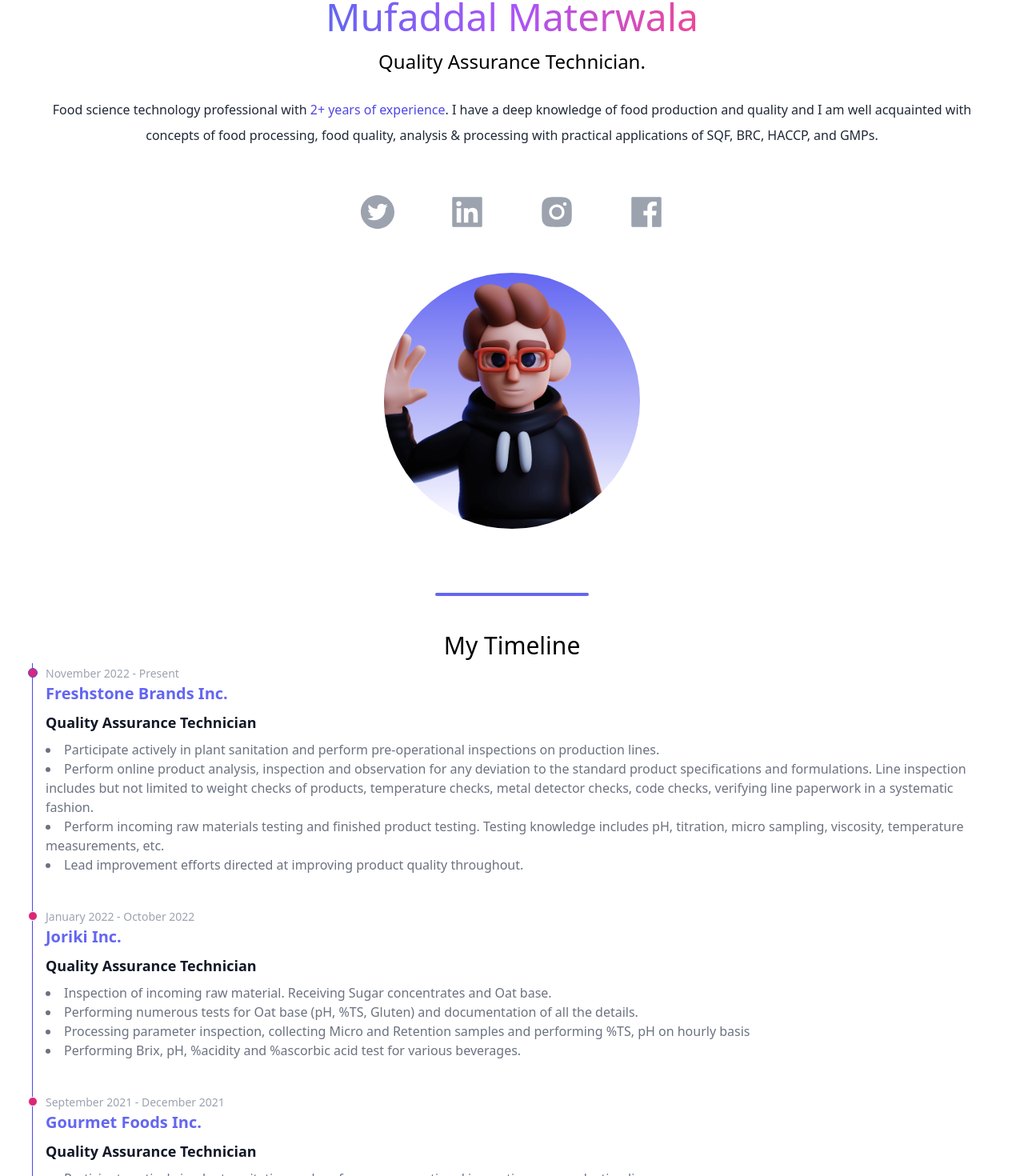
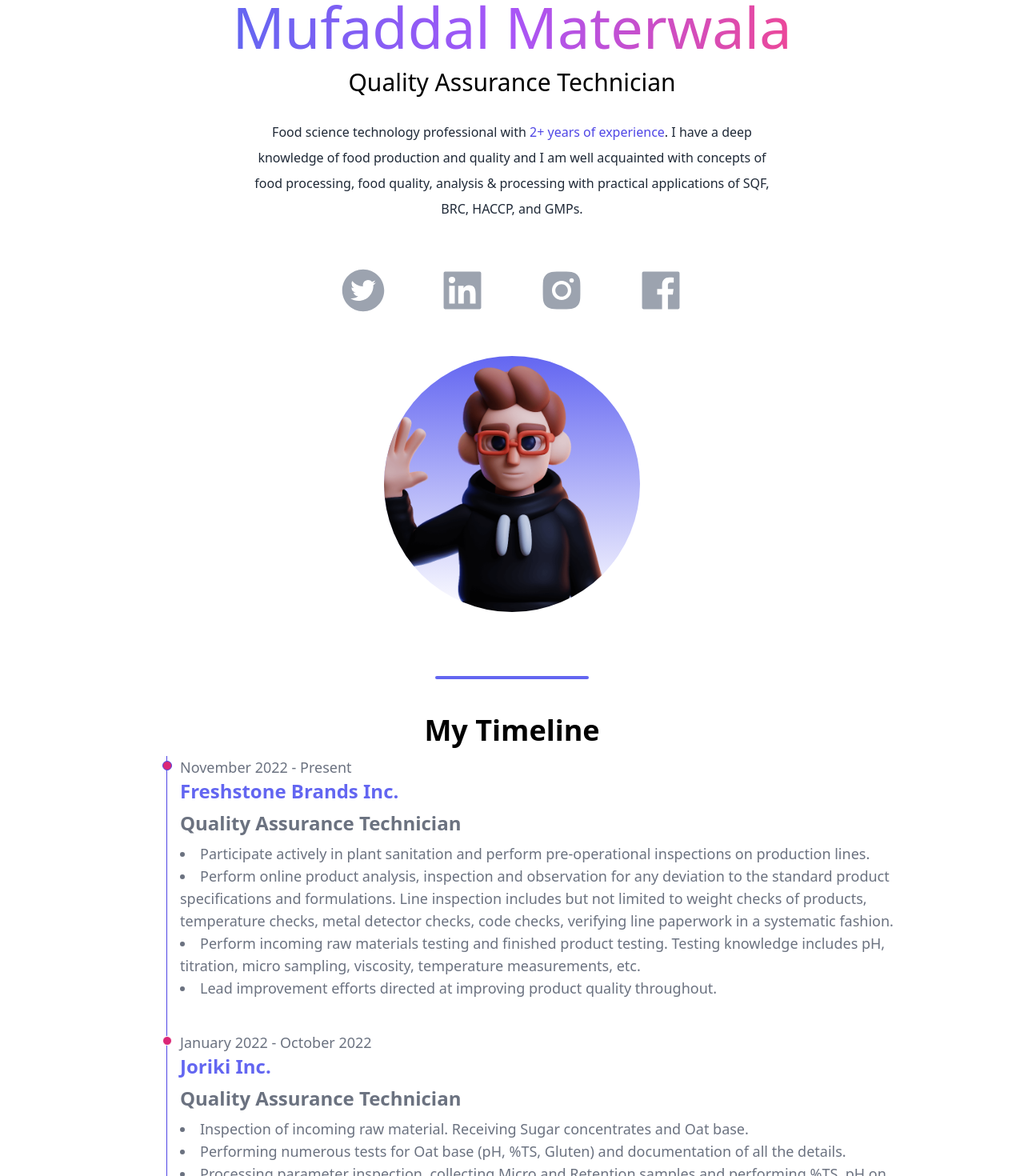
Before and after one commit to mhsegval/portfolio-mufaddal, a Next.js app: page / in a window 1280 px wide. Shown: the part 191-1661 px from the top of the page at 80% size. Built offline with nearby package versions, Linux system fonts and the light colour scheme.

Commit message:
Medium and Large screen CSS update

```diff
--- /dev/null
+++ b/components/Contact.jsx
@@ -0,0 +1,50 @@
+import React from 'react'
+
+const Contact = () => {
+  return (
+    <div className="p-2">
+    <hr className="w-48 h-1 mx-auto mb-3 bg-indigo-500 border-0 rounded md:my-10"></hr>
+            <div>
+              <h2 className="text-4xl lg:text-5xl font-bold leading-tight">
+                Lets talk about everything!
+              </h2>
+              <div className="text-gray-700 mt-8 mb-2">
+                Hate forms? Send me an <span className="underline">email</span>{" "}
+                instead.
+              </div>
+            </div>
+            <div>
+              <span className="uppercase text-sm text-gray-600 font-bold">
+                Full Name
+              </span>
+              <input
+                className="w-full bg-gray-300 text-gray-900 mt-2 p-3 rounded-lg focus:outline-none focus:shadow-outline"
+                type="text"
+                placeholder=""
+              />
+            </div>
+            <div className="mt-8">
+              <span className="uppercase text-sm text-gray-600 font-bold">
+                Email
+              </span>
+              <input
+                className="w-full bg-gray-300 text-gray-900 mt-2 p-3 rounded-lg focus:outline-none focus:shadow-outline"
+                type="text"
+              />
+            </div>
+            <div className="mt-8">
+              <span className="uppercase text-sm text-gray-600 font-bold">
+                Message
+              </span>
+              <textarea className="w-full h-32 bg-gray-300 text-gray-900 mt-2 p-3 rounded-lg focus:outline-none focus:shadow-outline"></textarea>
+            </div>
+            <div className="mt-8">
+              <button className="uppercase text-sm font-bold tracking-wide bg-indigo-500 text-gray-100 p-3 rounded-lg w-full focus:outline-none focus:shadow-outline">
+                Send Message
+              </button>
+            </div>
+          </div>
+  )
+}
+
+export default Contact
--- a/components/Cover.jsx
+++ b/components/Cover.jsx
@@ -12,23 +12,23 @@ const Cover = () => {
   return (
     <div>
         <div className="text-center px-5 py-6">
-            <h2 className="text-5xl py-2 bg-gradient-to-r from-indigo-500 via-purple-500 to-pink-500 inline-block text-transparent bg-clip-text">
+            <h2 className="text-5xl py-2 bg-gradient-to-r from-indigo-500 via-purple-500 to-pink-500 inline-block text-transparent bg-clip-text lg:text-7xl">
               Mufaddal Materwala
             </h2>
-            <h3 className="text-2xl py-2">Quality Assurance Technician.</h3>
-            <p className="text-md py-5 leading-8 text-gray-800">
+            <h3 className="text-2xl py-2 lg:text-3xl">Quality Assurance Technician</h3>
+            <p className="text-md py-5 leading-8 text-gray-800 max-w-2xl mx-auto" >
             Food science technology professional with <span className='text-indigo-600'>2+ years of experience</span>. I have a deep knowledge of food production and quality and I am well acquainted with concepts of food processing, food quality, analysis & processing with practical applications of SQF, BRC, HACCP, and GMPs.
             </p>
           </div>
 
-          <div className="text-5xl flex justify-center gap-16 py-3 text-gray-400">
+          <div className="text-5xl flex justify-center gap-16 py-3 text-gray-400 lg:text-6xl lg:gap-22">
             <AiFillTwitterCircle />
             <AiFillLinkedin />
             <AiFillInstagram/>
             <AiFillFacebook />
           </div>
 
-          <div className="relative mx-auto bg-gradient-to-b from-indigo-500 rounded-full w-80 h-80 mt-10 overflow-hidden">
+          <div className="relative mx-auto bg-gradient-to-b from-indigo-500 rounded-full w-80 h-80 mt-10 overflow-hidden lg:w-100 lg:h-100">
             <Image
               layout="fill"
               objectFit="cover"
--- a/components/Navbar.jsx
+++ b/components/Navbar.jsx
@@ -12,6 +12,7 @@ const Navbar = () => {
       </li>
       <li>
         <a
+        target="_blank"
           className="bg-gradient-to-r from-indigo-500 via-purple-500 to-pink-500 text-white px-4 py-2 rounded-md ml-8"
           href="https://www.linkedin.com/in/mufaddal-materwala-61889a188/overlay/1635492816804/single-media-viewer/?profileId=ACoAACxE__QB7IHnruOR3be3n9OjFRT_15naU7k"
         >
--- a/components/Timeline.jsx
+++ b/components/Timeline.jsx
@@ -2,21 +2,21 @@ import React from 'react'
 
 const Timeline = () => {
   return (
-    <div className='py-10 justify-center'>
-    <hr class="w-48 h-1 mx-auto my-4 bg-indigo-500 border-0 rounded md:my-10"></hr>
-    <h3 className="text-3xl py-1 text-center">My Timeline</h3>
+    <div className='py-10'>
+    <hr className="w-48 h-1 mx-auto my-4 bg-indigo-500 border-0 rounded md:my-10"></hr>
+    <h3 className="text-3xl py-1 mb-2 text-center md:text-4xl md:font-semibold">My Timeline</h3>
 
-    <ol className="relative border-l border-indigo-600 dark:border-gray-700">
+    <ol className="relative border-l border-indigo-600 md:ml-5 lg:ml-12">
       <li className="mb-10 ml-4">
-        <div className="absolute w-3 h-3 bg-pink-600 rounded-full mt-1.5 -left-1.5 border border-indigo-600 dark:border-gray-900 dark:bg-gray-700"></div>
-        <time className="mb-1 text-sm font-normal leading-none text-gray-400 dark:text-gray-500">
+        <div className="absolute w-3 h-3 bg-pink-600 rounded-full mt-1.5 -left-1.5 border border-indigo-600"></div>
+        <time className="mb-1 text-sm font-normal leading-none text-gray-500 md:text-lg md:mb-2">
           November 2022 - Present
         </time>
-        <h3 className='text-xl text-indigo-500 font-bold'>Freshstone Brands Inc.</h3>
-        <h3 className="text-lg font-semibold text-gray-900 py-2">
+        <h3 className='text-xl text-indigo-500 font-bold md:text-2xl'>Freshstone Brands Inc.</h3>
+        <h3 className="text-lg font-semibold text-gray-500 py-2 md:text-2xl">
           Quality Assurance Technician
         </h3>
-            <ul className='mb-4 text-base font-normal text-gray-500 dark:text-gray-400 list-disc list-inside'>
+            <ul className='mb-4 text-base font-normal text-gray-500 list-disc list-inside md:text-lg max-w-7xl'>
                 <li>Participate actively in plant sanitation and perform
           pre-operational inspections on production lines.</li>
                 <li>Perform online product analysis, inspection and observation
@@ -33,15 +33,15 @@ const Timeline = () => {
             </ul>
       </li>
       <li className="mb-10 ml-4">
-        <div className="absolute w-3 h-3 bg-pink-600 rounded-full mt-1.5 -left-1.5 border border-white dark:border-gray-900 dark:bg-gray-700"></div>
-        <time className="mb-1 text-sm font-normal leading-none text-gray-400">
+        <div className="absolute w-3 h-3 bg-pink-600 rounded-full mt-1.5 -left-1.5 border border-white"></div>
+        <time className="mb-1 text-sm font-normal leading-none text-gray-500 md:text-lg md:mb-2">
           January 2022 - October 2022
         </time>
-        <h3 className='text-xl text-indigo-500 font-bold'>Joriki Inc.</h3>
-        <h3 className="text-lg font-semibold text-gray-900 py-2">
+        <h3 className='text-xl text-indigo-500 font-bold md:text-2xl'>Joriki Inc.</h3>
+        <h3 className="text-lg font-semibold text-gray-500 py-2 md:text-2xl">
           Quality Assurance Technician
         </h3>
-        <ul className='mb-4 text-base font-normal text-gray-500 list-disc list-inside'>
+        <ul className='mb-4 text-base font-normal text-gray-500 list-disc list-inside md:text-lg max-w-7xl'>
             <li>Inspection of incoming raw material. Receiving Sugar
           concentrates and Oat base.</li>
             <li>Performing numerous tests for Oat base (pH, %TS, Gluten) and
@@ -53,15 +53,15 @@ const Timeline = () => {
         </ul>
       </li>
       <li className="ml-4">
-        <div className="absolute w-3 h-3 bg-pink-600 rounded-full mt-1.5 -left-1.5 border border-white dark:border-gray-900 dark:bg-gray-700"></div>
-        <time className="mb-1 text-sm font-normal leading-none text-gray-400 dark:text-gray-500">
+        <div className="absolute w-3 h-3 bg-pink-600 rounded-full mt-1.5 -left-1.5 border border-white"></div>
+        <time className="mb-1 text-sm font-normal leading-none text-gray-500 md:text-lg md:mb-2">
           September 2021 - December 2021
         </time>
-        <h3 className='text-xl text-indigo-500 font-bold'>Gourmet Foods Inc.</h3>
-        <h3 className="text-lg font-semibold text-gray-900 py-2">
+        <h3 className='text-xl text-indigo-500 font-bold md:text-2xl'>Gourmet Foods Inc.</h3>
+        <h3 className="text-lg font-semibold text-gray-500 py-2 md:text-2xl">
           Quality Assurance Technician
         </h3>
-        <ul className='mb-4 text-base font-normal text-gray-500 dark:text-gray-400 list-disc list-inside'>
+        <ul className='mb-4 text-base font-normal text-gray-500 list-disc list-inside md:text-lg max-w-7xl'>
             <li>Participate actively in plant sanitation and perform
           pre-operational inspections on production lines.</li>
             <li>Perform online product analysis, inspection and observation
--- a/pages/index.js
+++ b/pages/index.js
@@ -5,6 +5,8 @@ import Navbar from "@/components/Navbar";
 import Cover from "@/components/Cover";
 import Timeline from "@/components/Timeline";
 import Gallery from "@/components/Gallery";
+import Contact from "@/components/Contact";
+import Footer from "@/components/Footer";
 
 const inter = Inter({ subsets: ["latin"] });
 
@@ -17,7 +19,7 @@ export default function Home() {
         <meta name="viewport" content="width=device-width, initial-scale=1" />
         <link rel="icon" href="/favicon.ico" />
       </Head>
-      <main className="bg-white px-10">
+      <main className="bg-white px-10 md:px-20 lg:px-40">
         <section className="min-h-screen">
           <Navbar />
           <Cover />
@@ -28,6 +30,12 @@ export default function Home() {
         <section>
           <Gallery />
         </section>
+        <section>
+          <Contact />
+        </section>
+        <section>
+          <Footer />
+        </section>
       </main>
     </>
   );
```
Also changed, not shown: components/Footer.jsx (added, +37 -0 lines), components/Gallery.jsx (+2 -1 lines).
